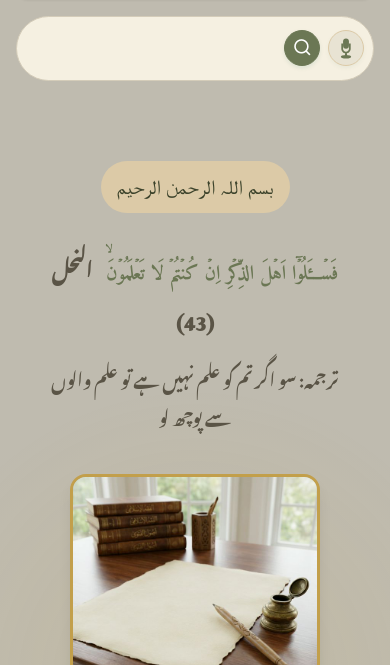
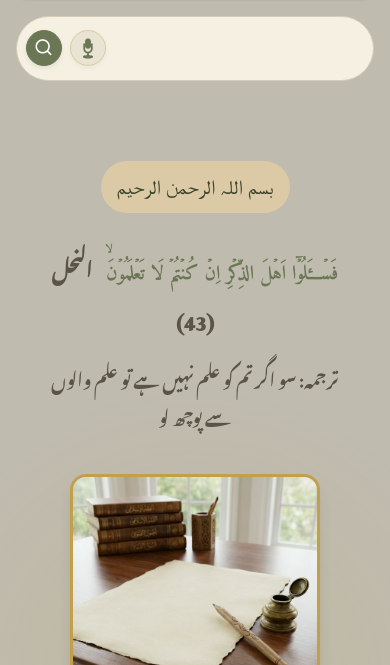
Before and after one commit to zain-ul-abideen-abbasi2024/dar-ul-ifta, a website: page index.html in a window 390 px wide. Shown: the part 179-844 px from the top of the page. Drawn offline with nearby package versions, Linux system fonts and the light colour scheme; a web font is replaced by a local one.

Commit message:
Refinement: Move search icons to left, keep clear icon on right, and set progress bar to left-to-right

```diff
--- a/index.html
+++ b/index.html
@@ -40,7 +40,7 @@
             </nav>
 
             <div class="search-container">
-                <div style="position: absolute; right: 0.6rem; top: 50%; transform: translateY(-50%); display: flex; align-items: center; gap: 8px; z-index: 210;">
+                <div style="position: absolute; left: 0.6rem; top: 50%; transform: translateY(-50%); display: flex; align-items: center; gap: 8px; z-index: 210;">
                     <button id="searchMicBtn" class="mic-btn" data-tooltip="آواز ریکارڈ کریں" aria-label="بول کر تلاش کریں">
                         <svg viewBox="0 0 100 150" fill="currentColor" style="width: 22px; height: 22px;">
                             <!-- Capsule -->
--- a/style.css
+++ b/style.css
@@ -57,7 +57,7 @@ html {
 #scroll-progress {
     position: fixed;
     top: 0;
-    right: 0; /* Align to right for RTL */
+    left: 0; /* Align to left for normal progression */
     width: 0%;
     height: 4px;
     background: #000;
@@ -232,7 +232,7 @@ h4,
 }
 .search-bar {
     width: 100%;
-    padding: 0.8rem 7.5rem 0.8rem 3.5rem !important; /* Icons on the right, more padding there */
+    padding: 0.8rem 3.5rem 0.8rem 7.5rem !important; /* Icons on the left, more padding on the left */
     border-radius: 9999px;
     border: 1px solid var(--clr-border);
     background: var(--clr-bg);
@@ -1273,7 +1273,7 @@ h4,
     }
 
     .search-bar {
-        padding: 0.8rem 6.5rem 0.8rem 3.5rem !important;
+        padding: 0.8rem 3.5rem 0.8rem 6.5rem !important;
         font-size: 1rem;
         height: auto;
         min-height: 65px; /* More height to prevent dot clipping */
```
